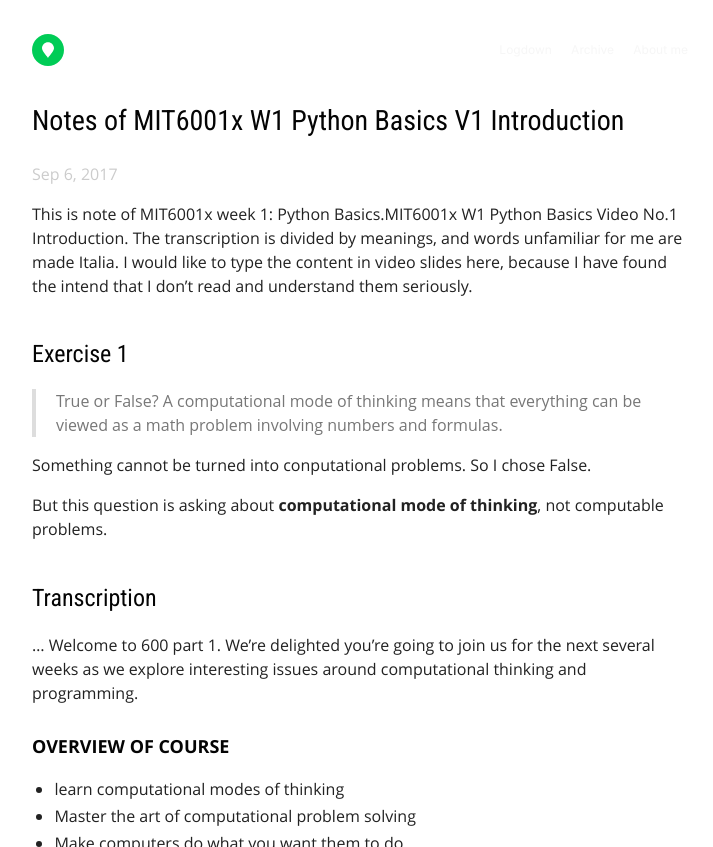
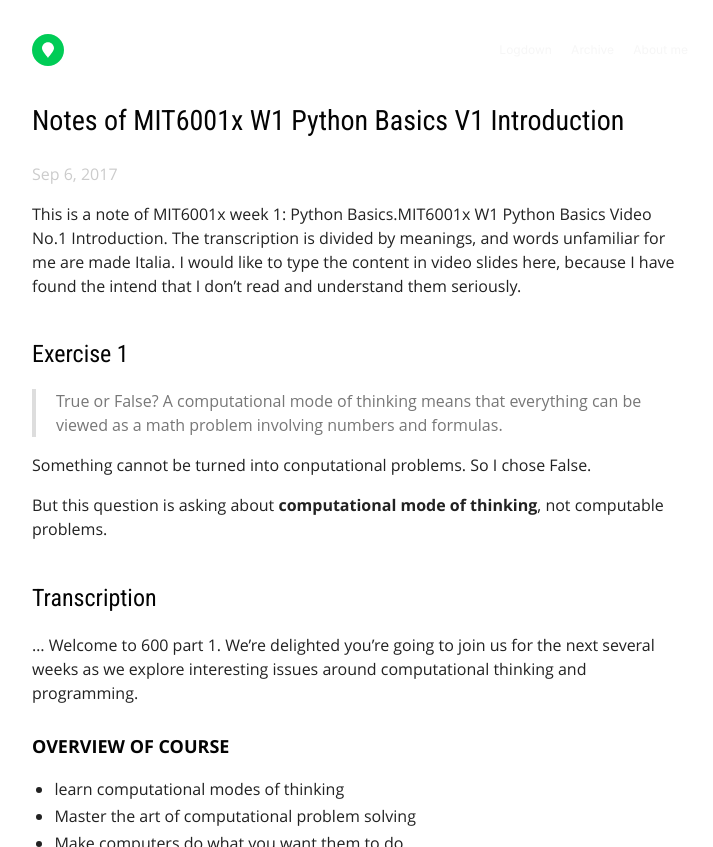
Before and after one commit to John-Qu/John-Qu.github.io, a Jekyll site: the page built from _posts/2017-09-06-Notes-of-MIT6001x-W1-Python-Basics-V1-Introduction.md, in a window 1280 px wide and 900 px high, cut to the strip 0-847 px from the top of the window. Shown: the whole strip, without its empty margins (280-993 px from the left). Built offline with Jekyll 4.4.1, drawn with Linux system fonts in a browser that asks for light colours.

Commit message:
MIT6001x W1 V1 edit

```diff
--- a/_posts/2017-09-06-MIT6001x-W1-Python-Basics-V1-Introduction.md
+++ b/_posts/2017-09-06-Notes-of-MIT6001x-W1-Python-Basics-V1-Introduction.md
@@ -5,7 +5,7 @@
 categories: notes
 ---
 
-This is note of MIT6001x week 1: Python Basics.MIT6001x W1 Python Basics Video No.1 Introduction. The transcription is divided by meanings, and words unfamiliar for me are made Italia. I would like to type the content in video slides here, because I have found the intend that I don't read and understand them seriously.
+This is a note of MIT6001x week 1: Python Basics.MIT6001x W1 Python Basics Video No.1 Introduction. The transcription is divided by meanings, and words unfamiliar for me are made Italia. I would like to type the content in video slides here, because I have found the intend that I don't read and understand them seriously.
 
 ## Exercise 1
 
```
